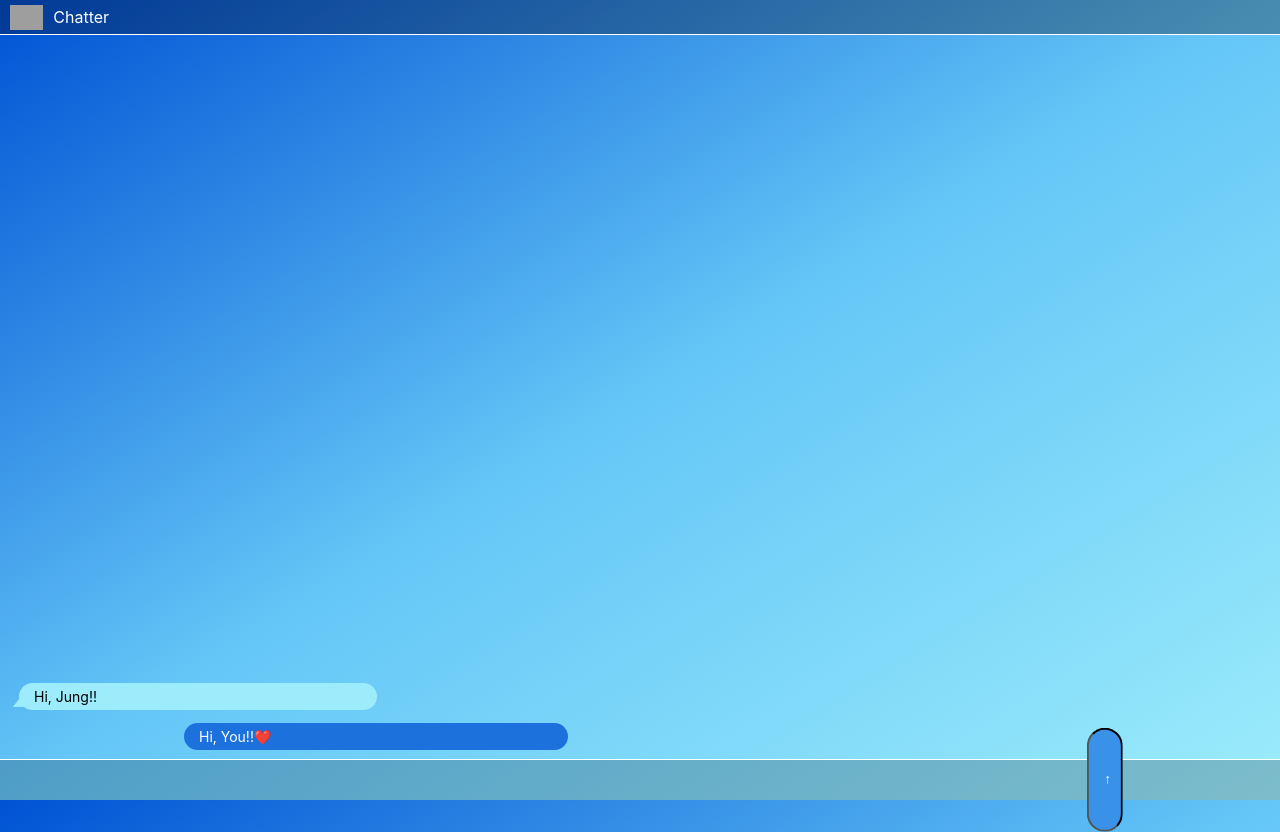
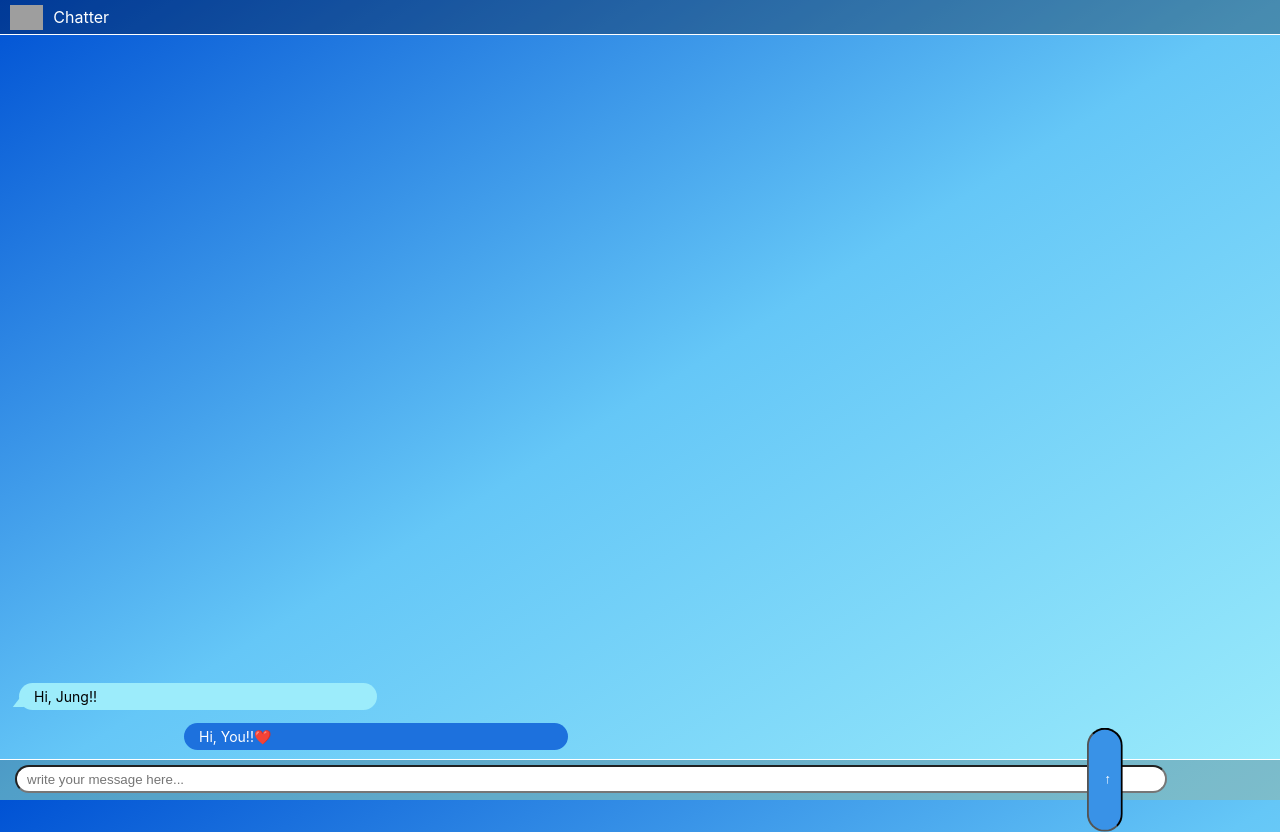
Before and after one commit to jechoi29/chatter2020, a React (Create React App) app: page / in a window 1280 px wide. Shown: the top 832 px of the page. Built offline with nearby package versions, Linux system fonts and the light colour scheme; grey boxes are pictures that could not be loaded.

Commit message:
Uncomment text-input to display

```diff
--- a/package.json
+++ b/package.json
@@ -8,6 +8,7 @@
     "@testing-library/user-event": "^7.2.1",
     "react": "^16.12.0",
     "react-dom": "^16.12.0",
+    "react-icons": "^3.8.0",
     "react-scripts": "3.3.0"
   },
   "scripts": {
--- a/src/App.js
+++ b/src/App.js
@@ -36,10 +36,10 @@ function TextInput(props) {
 
   return <div className="textbox">
     <div className="text-input-wrap">
-      {/*       <input value={text} className="text-input"
+      <input value={text} className="text-input"
         placeholder="write your message here..."
-        onChange={e => setText(target.value)}
-      /> */}
+      // onChange={e => setText(target.value)}
+      />
 
       <button onClick={() => {
         props.onSend(text)
```
Also changed, not shown: 1 other file (tests, documents, lock files or other folders).
